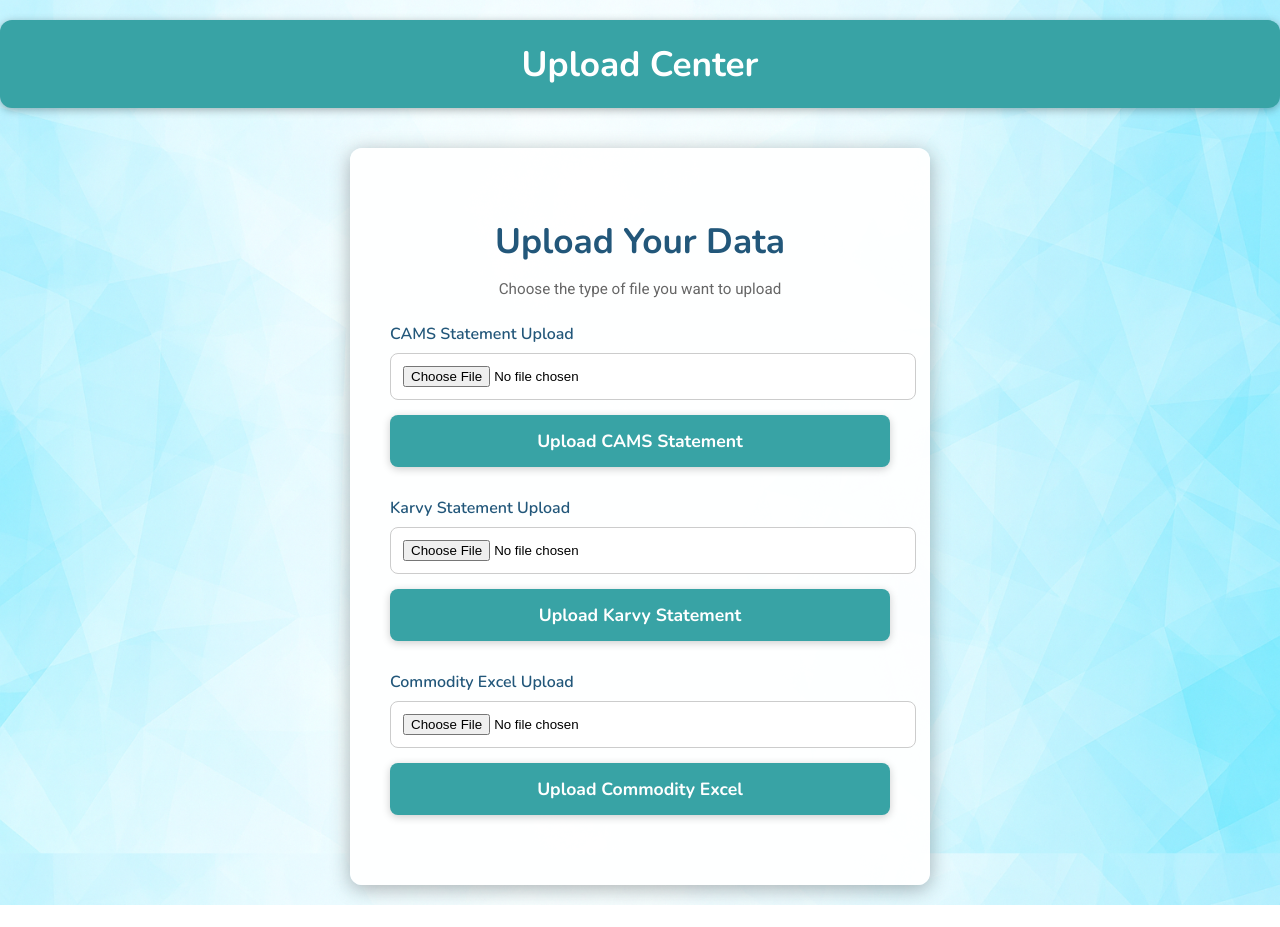
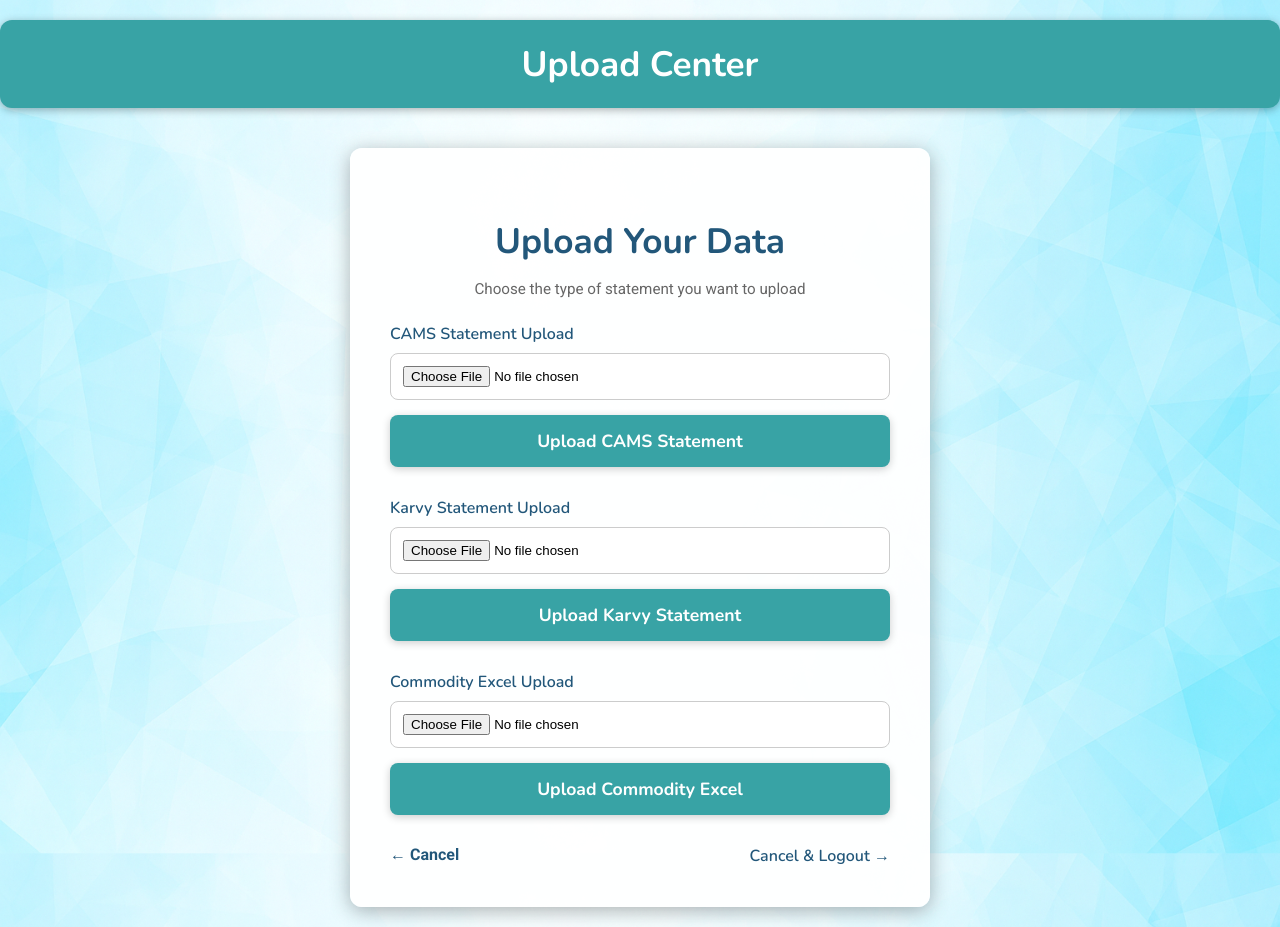
Before and after one commit to fundmetricsdashboard/fundMetrics, a Python web app: template templates/upload_center.html in a window 1280 px wide. Before the commit the page ends 905 px from the top, so only its background shows below. Run offline with Jinja, Linux system fonts and the light colour scheme; the template is opened without the code that fills it, so the values that code supplies are empty.

Commit message:
Update: latest changes excluding uploads

```diff
--- a/process_karvy_statement.py
+++ b/process_karvy_statement.py
@@ -36,6 +36,7 @@ def process_karvy_statement(filepath, user_id, preview=False):
     # Transaction description mapping
     txn_map = {
         "purchase": "buy",
+        "buy": "buy",
         "additional purchase": "buy",
         "sys. investment": "buy",
         "switch in": "buy",
@@ -46,6 +47,7 @@ def process_karvy_statement(filepath, user_id, preview=False):
         "switch over in": "buy",
 
         "redemption": "sell",
+        "sell": "sell",
         "redemption(nav dt": "sell",
         "switch out": "sell",
         "lateral shift out": "sell",
--- a/templates/components/commodity_table.html
+++ b/templates/components/commodity_table.html
@@ -1,7 +1,10 @@
 {% if commodity_investments %}
-<h2 class="section-title">Commodity Funds</h2>
+<h2 class="section-title commodity-title">Commodity Funds</h2>
 
 <style>
+  .commodity-title {
+    color: #68c7ca
+  }
   .commodity-table {
     width: 95%;
     margin: 0 auto 40px auto;
--- a/templates/confirm_deletion.html
+++ b/templates/confirm_deletion.html
@@ -1,7 +1,7 @@
 <div style="max-width: 600px; margin: 40px auto; font-family: 'Nunito', sans-serif;">
   <h2 style="color: #22577A;">Confirm Deletion: {{ registrar }} Data</h2>
 
-  <!-- Explicit action ensures POST hits the route -->
+  <!-- Ensures POST hits the route -->
   <form method="POST" action="">
     <label for="reason" style="font-weight: 600;">Reason for deletion:</label><br>
     <textarea name="reason" rows="4" style="width: 100%; margin-top: 8px;" required></textarea><br><br>
@@ -16,7 +16,7 @@
       </button>
 
       <!-- Cancel Button -->
-      <a href="{{ url_for('upload_center') }}"
+      <a href="{{ url_for('dashboard_tables_bp.dashboard_tables', user_id=user.id) }}"
          style="margin-left: auto; background-color: #22577A; color: white; padding: 8px 20px;
                 border-radius: 4px; font-size: 14px; text-decoration: none; display: inline-block;">
         Cancel and Return
--- a/templates/dashboard_tables.html
+++ b/templates/dashboard_tables.html
@@ -118,6 +118,10 @@
                    style="color: #22577A; text-decoration: none; margin: 0 10px;">
                     Add Transactions
                 </a> |
+                <a href="{{ url_for('upload_center') }}"
+                   style="color: #22577A; text-decoration: none; margin: 0 10px;">
+                    Bulk Upload
+                </a> |
                 <a href="{{ url_for('dashboard_tables_bp.confirm_deletion', user_id=user.id, registrar='CAMS') }}"
                    style="color: #22577A; text-decoration: none; margin: 0 10px;">
                     Reset CAMS Data
--- a/templates/preview.html
+++ b/templates/preview.html
@@ -165,7 +165,7 @@
 
                     <form method="POST" action="{{ url_for('confirm_upload') }}">
                         <button id="confirm-upload-btn" type="submit" class="btn-primary" disabled
-                                style="opacity: 0.6; cursor: not-allowed;">
+                                style="padding: 14px 20px; opacity: 0.6; cursor: not-allowed;">
                             Confirm Upload
                         </button>
                     </form>
--- a/templates/upload_center.html
+++ b/templates/upload_center.html
@@ -3,9 +3,12 @@
 <head>
     <meta charset="UTF-8">
     <title>Upload Center – fundMetrics</title>
+
+    <!-- Fonts -->
     <link href="https://fonts.googleapis.com/css2?family=Nunito:wght@400;600;700&family=Roboto:wght@400;500;700&display=swap" rel="stylesheet">
 
     <style>
+        /* Page Background */
         body {
             font-family: 'Roboto', sans-serif;
             margin: 0;
@@ -18,6 +21,7 @@
             min-height: 100vh;
         }
 
+        /* Banner */
         .banner {
             font-family: 'Nunito', sans-serif;
             background-color: #38A3A5;
@@ -32,6 +36,7 @@
             box-shadow: 0 2px 8px rgba(0,0,0,0.3);
         }
 
+        /* Layout */
         .page-wrapper {
             display: flex;
             align-items: center;
@@ -49,6 +54,7 @@
             box-shadow: 0 4px 20px rgba(0,0,0,0.3);
         }
 
+        /* Headings */
         h2 {
             font-family: 'Nunito', sans-serif;
             color: #22577A;
@@ -64,6 +70,7 @@
             font-size: 0.95em;
         }
 
+        /* Upload Sections */
         .upload-section {
             margin-bottom: 30px;
         }
@@ -76,8 +83,14 @@
             margin-bottom: 8px;
         }
 
-        input[type="file"] {
+        /* Wrapper to force file input width to match button width */
+        .upload-wrapper {
             width: 100%;
+        }
+
+        .upload-wrapper input[type="file"] {
+            width: 100%;
+            box-sizing: border-box;
             padding: 12px;
             margin-bottom: 15px;
             border: 1px solid #ccc;
@@ -85,6 +98,7 @@
             background: white;
         }
 
+        /* Buttons */
         button {
             width: 100%;
             background-color: #38A3A5;
@@ -104,6 +118,7 @@
             background-color: #2d8284;
         }
 
+        /* Flash Messages */
         .flash-messages {
             margin-bottom: 20px;
             padding: 12px 15px;
@@ -122,6 +137,7 @@
     </style>
 </head>
 
+
 <body>
 
     <div class="banner">Upload Center</div>
@@ -130,7 +146,7 @@
         <div class="container">
 
             <h2>Upload Your Data</h2>
-            <p class="subtitle">Choose the type of file you want to upload</p>
+            <p class="subtitle">Choose the type of statement you want to upload</p>
 
             <!-- Flash Messages -->
             {% with messages = get_flashed_messages() %}
@@ -147,7 +163,9 @@
             <div class="upload-section">
                 <label>CAMS Statement Upload</label>
                 <form action="{{ url_for('upload_cams_statement') }}" method="POST" enctype="multipart/form-data">
-                    <input type="file" name="statement_file" required>
+                    <div class="upload-wrapper">
+                        <input type="file" name="statement_file" required>
+                    </div>
                     <button type="submit">Upload CAMS Statement</button>
                 </form>
             </div>
@@ -156,7 +174,9 @@
             <div class="upload-section">
                 <label>Karvy Statement Upload</label>
                 <form action="{{ url_for('upload_karvy_statement') }}" method="POST" enctype="multipart/form-data">
-                    <input type="file" name="statement_file" required>
+                    <div class="upload-wrapper">
+                        <input type="file" name="statement_file" required>
+                    </div>
                     <button type="submit">Upload Karvy Statement</button>
                 </form>
             </div>
@@ -165,9 +185,33 @@
             <div class="upload-section">
                 <label>Commodity Excel Upload</label>
                 <form action="{{ url_for('upload') }}" method="POST" enctype="multipart/form-data">
-                    <input type="file" name="excel_file" required>
+                    <div class="upload-wrapper">
+                        <input type="file" name="excel_file" required>
+                    </div>
                     <button type="submit">Upload Commodity Excel</button>
                 </form>
+            </div>
+
+            <!-- Cancel + Logout Row -->
+            <div style="display: flex; justify-content: space-between; margin-top: 25px;">
+
+                {% if has_data %}
+                    <a href="{{ url_for('dashboard_tables_bp.dashboard_tables', user_id=user.id) }}"
+                       style="color: #22577A; font-weight: 600; text-decoration: none; font-family: 'Nunito', sans-serif;">
+                        ← Cancel
+                    </a>
+                {% else %}
+                    <a href="{{ url_for('upload_center') }}"
+                       style="color: #22577A; font-weight: 600; text-decoration: none;">
+                        ← Cancel
+                    </a>
+                {% endif %}
+
+                <a href="{{ url_for('logout') }}"
+                   style="color: #22577A; font-weight: 600; text-decoration: none; font-family: 'Nunito', sans-serif;">
+                    Cancel & Logout →
+                </a>
+
             </div>
 
         </div>
```
Also changed, not shown: app.py (+8 -1 lines), process_cams_statement.py (+1 -6 lines).
